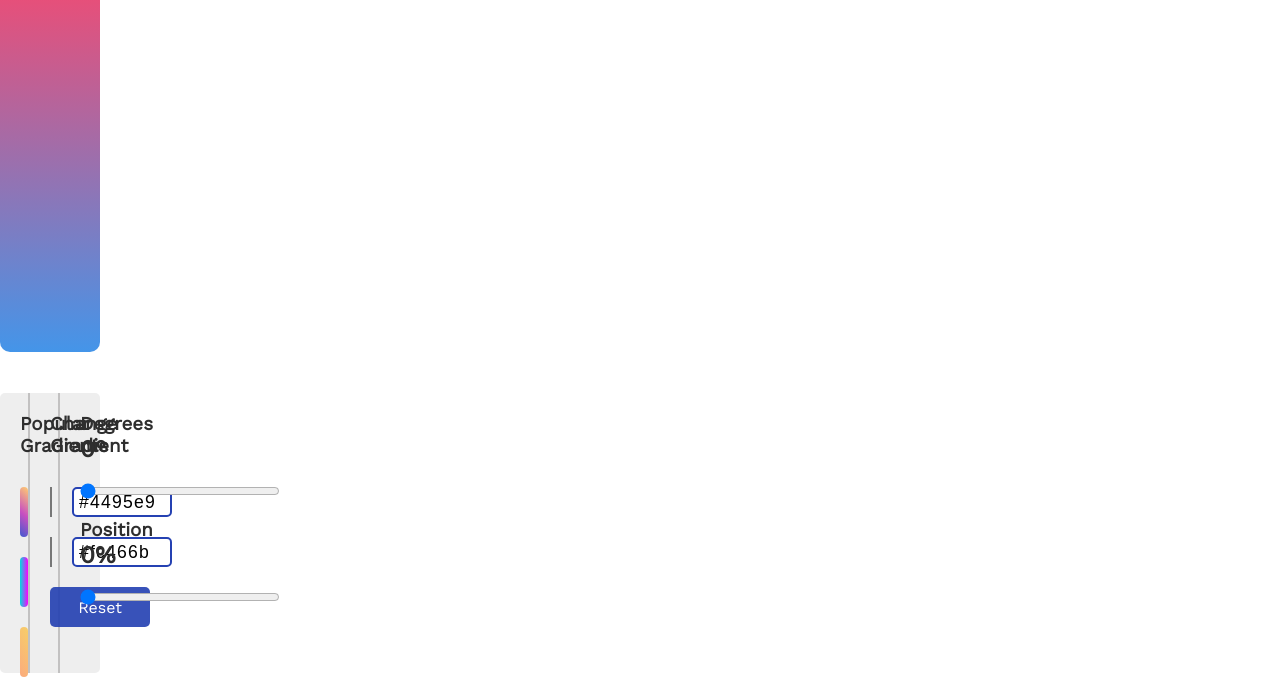
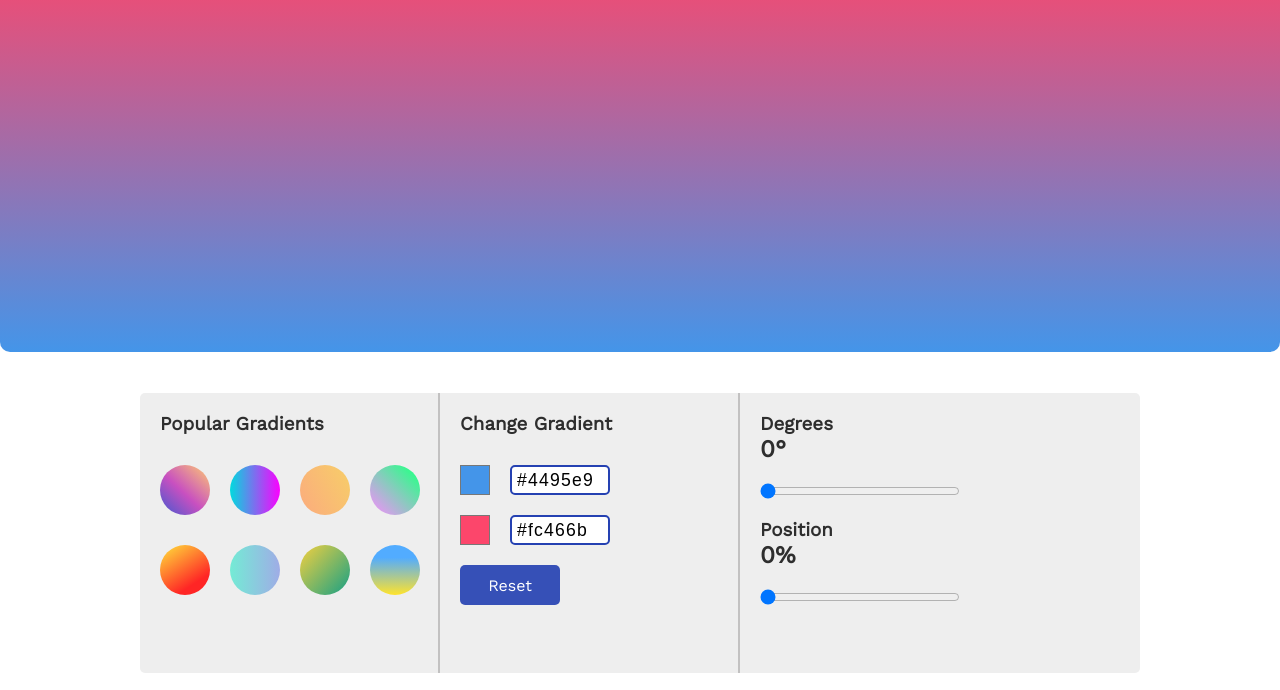
Before and after one commit to nimalansivakumar/Grazient, a React app: page / in a window 1280 px wide. Shown: the part 126-816 px from the top of the page. Built offline with nearby package versions, Linux system fonts and the light colour scheme.

Commit message:
Removed unwanted styles

```diff
--- a/src/index.css
+++ b/src/index.css
@@ -1,15 +1,14 @@
-html , body {
-  width: 100px;
-  height: 100px;
+html,
+body {
   margin: 0;
-  font-family: -apple-system, BlinkMacSystemFont, 'Segoe UI', 'Roboto', 'Oxygen',
-    'Ubuntu', 'Cantarell', 'Fira Sans', 'Droid Sans', 'Helvetica Neue',
+  font-family: -apple-system, BlinkMacSystemFont, "Segoe UI", "Roboto", "Oxygen",
+    "Ubuntu", "Cantarell", "Fira Sans", "Droid Sans", "Helvetica Neue",
     sans-serif;
   -webkit-font-smoothing: antialiased;
   -moz-osx-font-smoothing: grayscale;
 }
 
 code {
-  font-family: source-code-pro, Menlo, Monaco, Consolas, 'Courier New',
+  font-family: source-code-pro, Menlo, Monaco, Consolas, "Courier New",
     monospace;
 }
```
